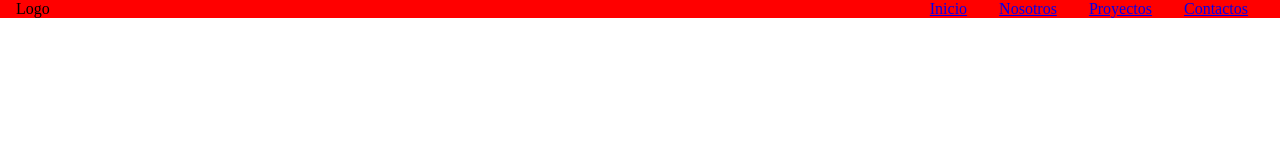
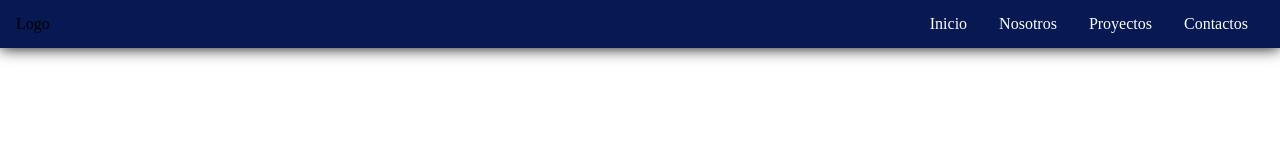
Before and after one commit to joseandersonramos/Grupo-3, a plain HTML site: page working/Website/index.html in a window 1280 px wide. Drawn offline with Linux system fonts and the light colour scheme.

Commit message:
update files

```diff
--- a/working/Website/index.html
+++ b/working/Website/index.html
@@ -9,10 +9,10 @@
     <nav>
       <ul>
         <li class="logo">Logo</li>
-        <li><a href="#">Inicio</a></li>
-        <li><a href="#">Nosotros</a></li>
-        <li><a href="#">Proyectos</a></li>
-        <li><a href="#">Contactos</a></li>
+        <li><a href="#" class="nav-link">Inicio</a></li>
+        <li><a href="#" class="nav-link">Nosotros</a></li>
+        <li><a href="#" class="nav-link">Proyectos</a></li>
+        <li><a href="#" class="nav-link">Contactos</a></li>
       </ul>
     </nav>
   </body>
--- a/working/Website/resources/style.css
+++ b/working/Website/resources/style.css
@@ -7,18 +7,24 @@ html {
   font-size: 16px;
 }
 
-nav {
-  background-color: red;
+nav ul {
+  align-items: center;
+  background-color: #071952;
+  box-shadow: 0 0 1rem;
+  display: flex;
+  height: 3rem;
+  justify-content: right;
+  list-style-type: none;
 }
 
-nav ul {
-  display: flex;
-  list-style-type: none;
-  justify-content: right;
+.nav-link {
+  color: white;
+  margin-right: 2rem;
+  text-decoration: none;
 }
 
-nav ul li {
-  margin-right: 2rem;
+.nav-link:hover {
+  color: green;
 }
 
 .logo {
```
